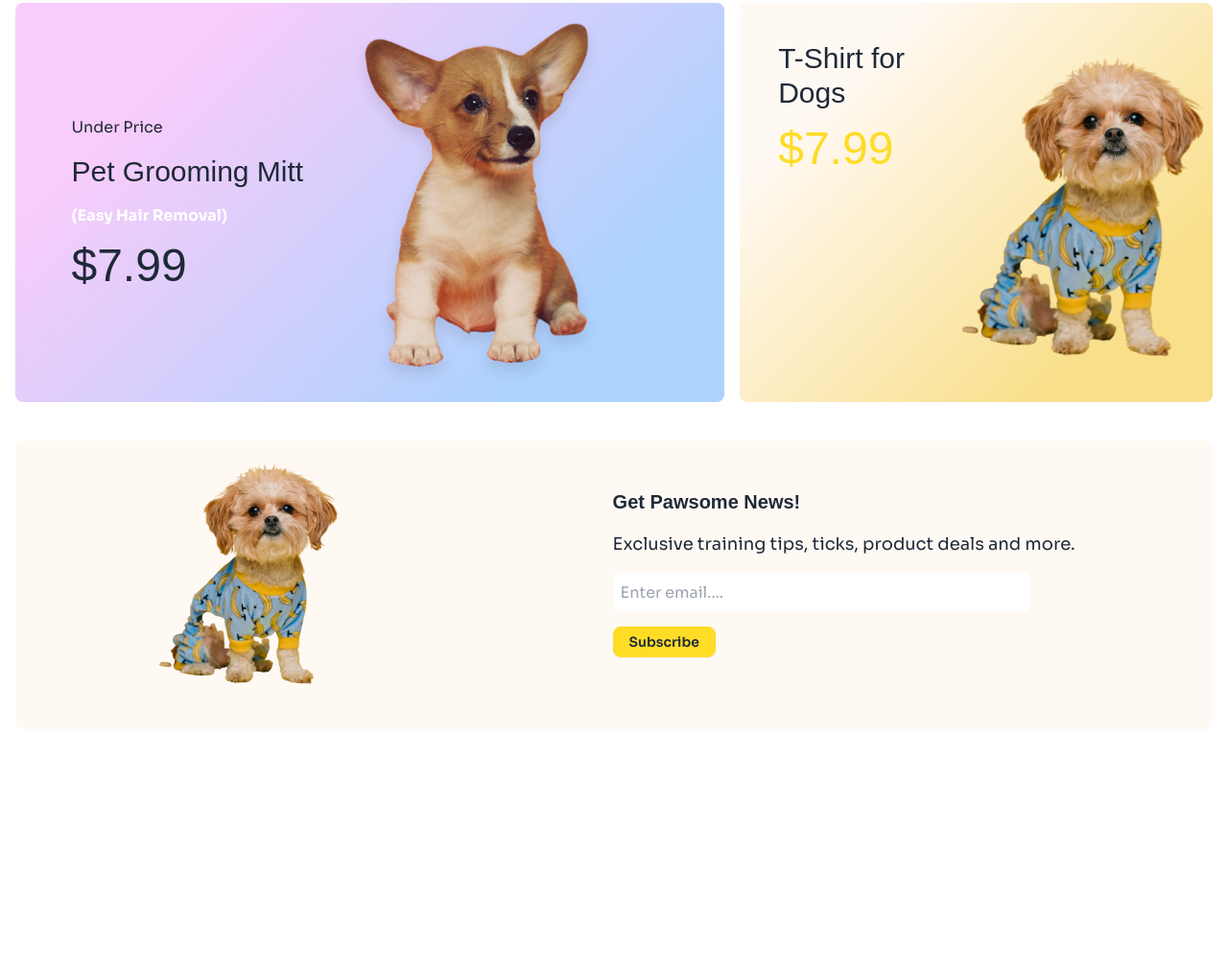
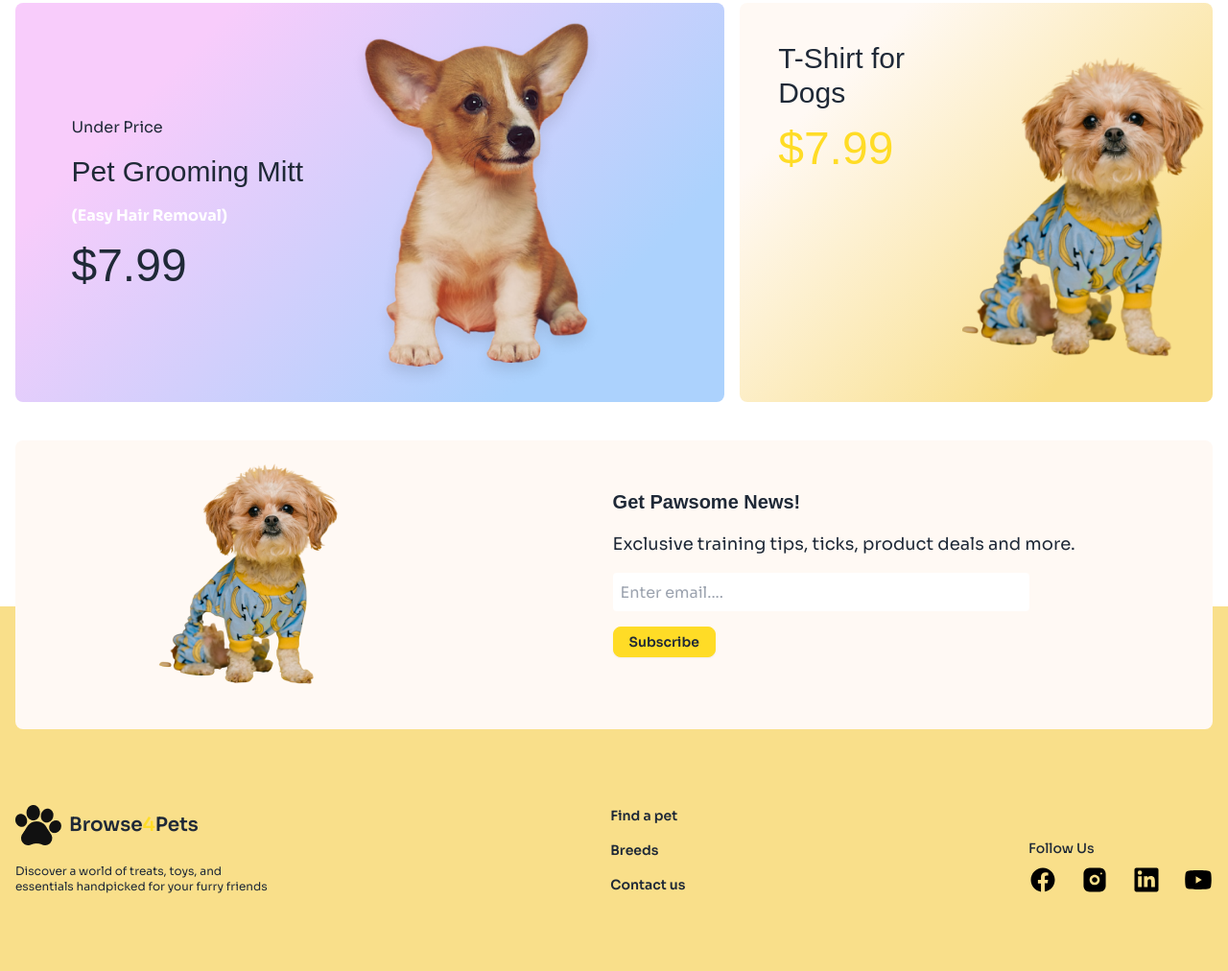
Before and after one commit to a1shuvo/cat-shop, a plain HTML site: page index.html in a window 1280 px wide. Shown: the part 1903-2915 px from the top of the page at 96% size. Before the commit the page ends 2663 px from the top, so only its background shows below. Drawn offline with nearby package versions, Linux system fonts and the light colour scheme; a web font is replaced by a local one.

Commit message:
Footer Section Added

```diff
--- a/index.html
+++ b/index.html
@@ -403,8 +403,53 @@
         </section>
     </main>
     <!-- Footer Section -->
-    <footer>
-
+    <footer class="relative bg-card_color md:top-64 -z-10">
+        <div class="container mx-auto px-4 pt-48 pb-20 space-y-4 md:flex justify-between items-end">
+            <div>
+                <div class="flex items-center space-x-2">
+                    <img src="./assets/logo-footer.png" alt="">
+                    <a class="font-semibold text-xl" href="#">Browse<span class="text-primary">4</span>Pets</a>
+                </div>
+                <p class="text-xs mt-4">Discover a world of treats, toys, and <br> essentials handpicked for your furry
+                    friends</p>
+            </div>
+            <div>
+                <ul class="flex flex-col gap-4 text-sm font-semibold">
+                    <li><a href="#">Find a pet</a></li>
+                    <li><a href="#">Breeds</a></li>
+                    <li><a href="#">Contact us</a></li>
+                </ul>
+            </div>
+            <div>
+                <p class="text-sm font-medium pb-2">Follow Us</p>
+                <ul class="flex gap-6">
+                    <li>
+                        <svg width="30" height="30" viewBox="0 0 24 24" fill="black" xmlns="http://www.w3.org/2000/svg">
+                            <path
+                                d="M22 12.07C22 6.48 17.52 2 12 2S2 6.48 2 12.07c0 5.03 3.66 9.18 8.44 9.91v-7.01H7.9v-2.9h2.54V9.65c0-2.51 1.49-3.89 3.78-3.89 1.1 0 2.26.2 2.26.2v2.49h-1.27c-1.25 0-1.64.78-1.64 1.57v1.88h2.79l-.45 2.9h-2.34v7.01C18.34 21.24 22 17.1 22 12.07Z" />
+                        </svg>
+                    </li>
+                    <li>
+                        <svg width="30" height="30" viewBox="0 0 24 24" fill="black" xmlns="http://www.w3.org/2000/svg">
+                            <path
+                                d="M7.75 2C4.98 2 2.75 4.24 2.75 7V17C2.75 19.76 4.98 22 7.75 22H16.25C19.02 22 21.25 19.76 21.25 17V7C21.25 4.24 19.02 2 16.25 2H7.75ZM12 7.75C14.35 7.75 16.25 9.65 16.25 12C16.25 14.35 14.35 16.25 12 16.25C9.65 16.25 7.75 14.35 7.75 12C7.75 9.65 9.65 7.75 12 7.75ZM12 9.75C10.76 9.75 9.75 10.76 9.75 12C9.75 13.24 10.76 14.25 12 14.25C13.24 14.25 14.25 13.24 14.25 12C14.25 10.76 13.24 9.75 12 9.75ZM17.5 6C17.91 6 18.25 6.34 18.25 6.75C18.25 7.16 17.91 7.5 17.5 7.5C17.09 7.5 16.75 7.16 16.75 6.75C16.75 6.34 17.09 6 17.5 6Z" />
+                        </svg>
+                    </li>
+                    <li>
+                        <svg width="30" height="30" viewBox="0 0 24 24" fill="black" xmlns="http://www.w3.org/2000/svg">
+                            <path
+                                d="M20.45 2H3.55C2.69 2 2 2.69 2 3.55v16.91C2 21.31 2.69 22 3.55 22h16.91c.86 0 1.55-.69 1.55-1.55V3.55C22 2.69 21.31 2 20.45 2zM8 18H5V9h3v9zm-1.5-10.2a1.8 1.8 0 1 1 0-3.6 1.8 1.8 0 1 1 0 3.6zm12.5 10.2h-3v-4.3c0-1-.02-2.28-1.4-2.28-1.4 0-1.62 1.1-1.62 2.22V18h-3V9h2.8v1.24h.04c.39-.74 1.34-1.52 2.75-1.52 2.95 0 3.5 1.94 3.5 4.46V18z" />
+                        </svg>
+                    </li>
+                    <li>
+                        <svg width="30" height="30" viewBox="0 0 24 24" fill="black" xmlns="http://www.w3.org/2000/svg">
+                            <path
+                                d="M22.54 6.42c-.24-.91-.96-1.62-1.88-1.86C18.39 4 12 4 12 4s-6.39 0-8.66.56c-.92.24-1.64.95-1.88 1.86C1 8.71 1 12 1 12s0 3.29.46 5.58c.24.91.96 1.62 1.88 1.86C5.61 20 12 20 12 20s6.39 0 8.66-.56c.92-.24 1.64-.95 1.88-1.86.46-2.29.46-5.58.46-5.58s0-3.29-.46-5.58zM10 15V9l5 3-5 3z" />
+                        </svg>
+                    </li>
+                </ul>
+            </div>
+        </div>
     </footer>
 </body>
 
```
